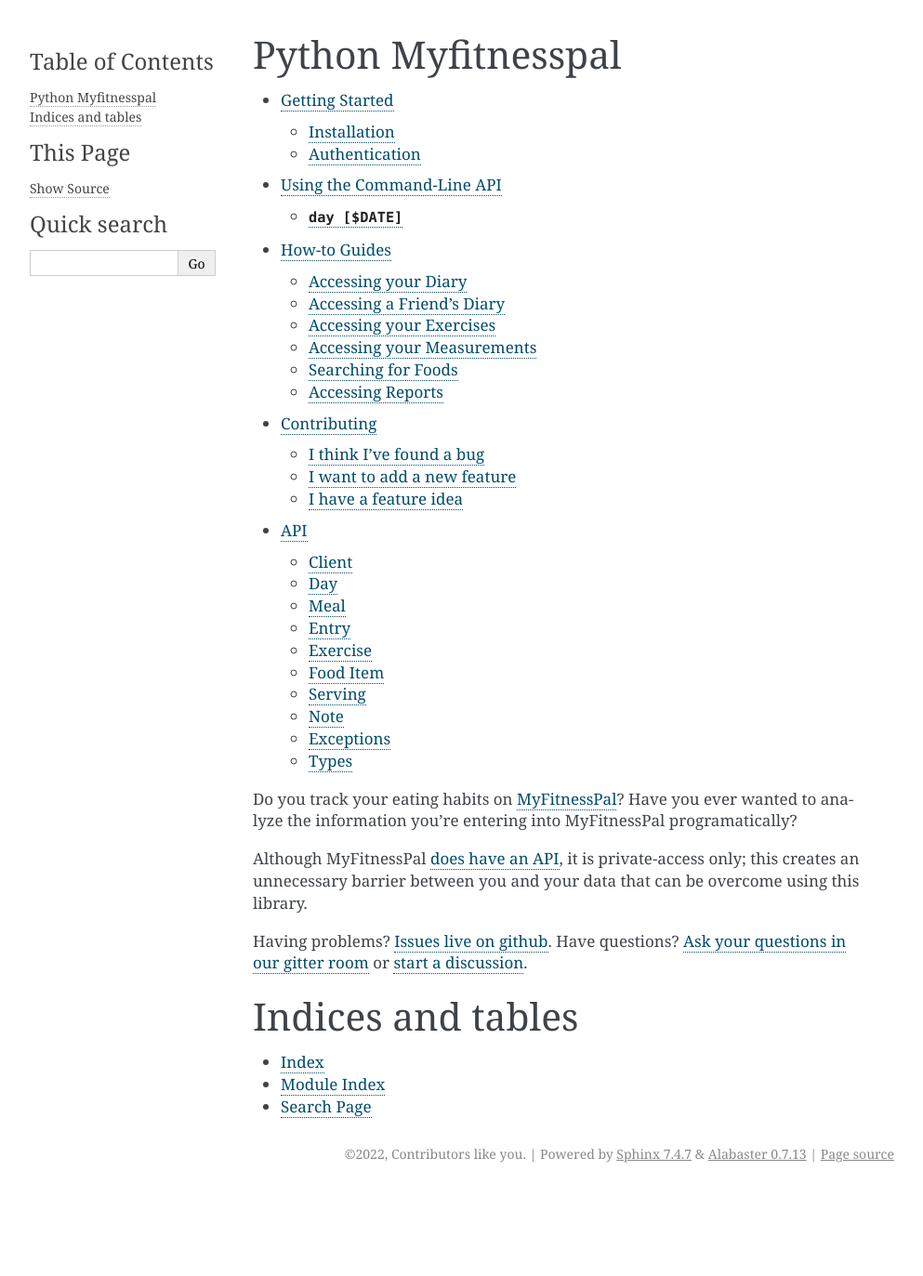
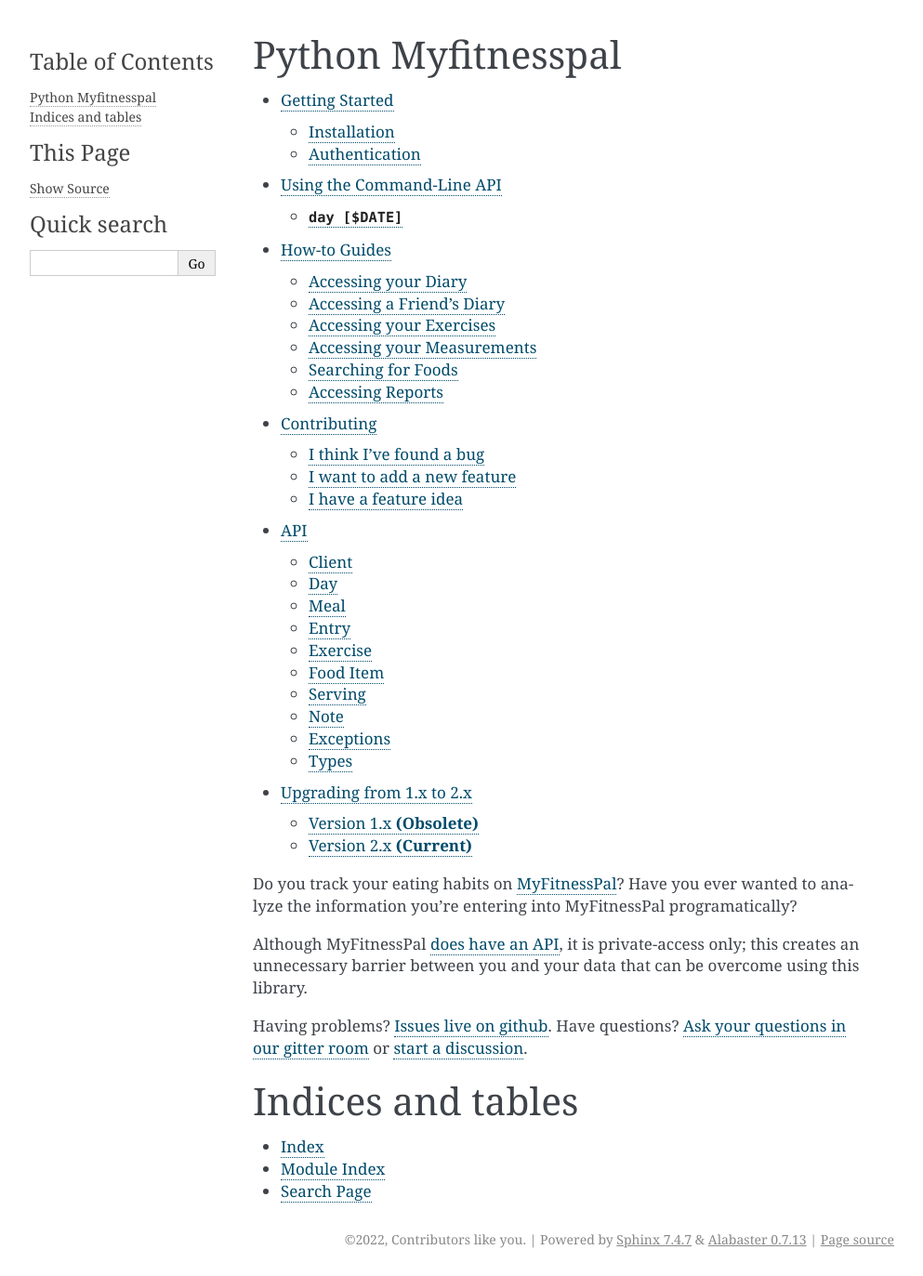
Before and after one commit to coddingtonbear/python-myfitnesspal, a Sphinx documentation site: the page built from docs/source/index.rst, in a window 1280 px wide. Shown: the whole page at 93% size, without its empty margins (148-1141 px from the left). Built offline with Sphinx 7.4.7, drawn with Linux system fonts in a browser that asks for light colours; before the commit the page ends 1281 px from its top, so only the background shows below that; some of the changed lines change nothing that is shown.

Commit message:
Adding 'Upgrading to 2.x' doc.

```diff
--- a/docs/source/index.rst
+++ b/docs/source/index.rst
@@ -14,6 +14,7 @@
    how_to/index
    contributing
    api/index
+   upgrading
 
 Do you track your eating habits on `MyFitnessPal <https://www.myfitnesspal.com/>`_?  Have you ever wanted to analyze the information you're entering into MyFitnessPal programatically?
 
--- /dev/null
+++ b/docs/source/upgrading.rst
@@ -0,0 +1,50 @@
+Upgrading from 1.x to 2.x
+=========================
+
+Between the 1.x and 2.x versions of this library,
+the mechanism used for authentication changed,
+and this change has an impact
+on how you instantiate the ``myfitnesspal.Client`` object.
+
+For more information about why this change was necessary,
+see `Issue #144 <https://github.com/coddingtonbear/python-myfitnesspal/issues/144>`_.
+
+Version 1.x **(Obsolete)**
+--------------------------
+
+Before getting started,
+you would store a password in your system keyring
+for the user account you would like to use
+(in this example: 'myusername').
+
+In your code, you would then instantiate your
+``myfitnespal.Client`` like this:
+
+.. code:: python
+
+   import myfitnesspal
+
+   client = myfitnesspal.Client('myusername')
+
+Version 2.x **(Current)**
+-------------------------
+
+Before getting started,
+now you should open a web browser on the same computer
+you will be using this library from,
+go to `https://myfitnesspal.com/ <https://myfitnesspal.com/>`_,
+and log in to MyFitnessPal using
+the user account you would like to use.
+
+In your code, you can then instantiate your
+``myfitnespal.Client`` like this:
+
+.. code:: python
+
+   import myfitnesspal
+
+   client = myfitnesspal.Client()
+
+Note that the instantiation no longer accepts a username,
+and instead reads the log in information directly
+from your browser.
```
